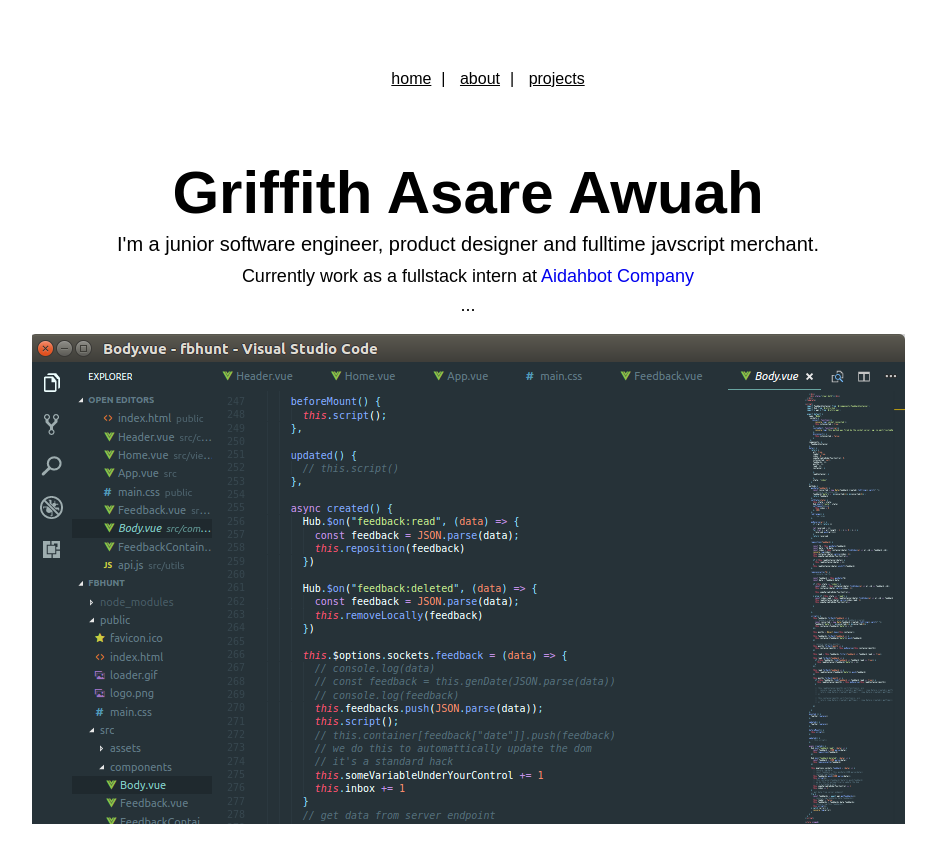
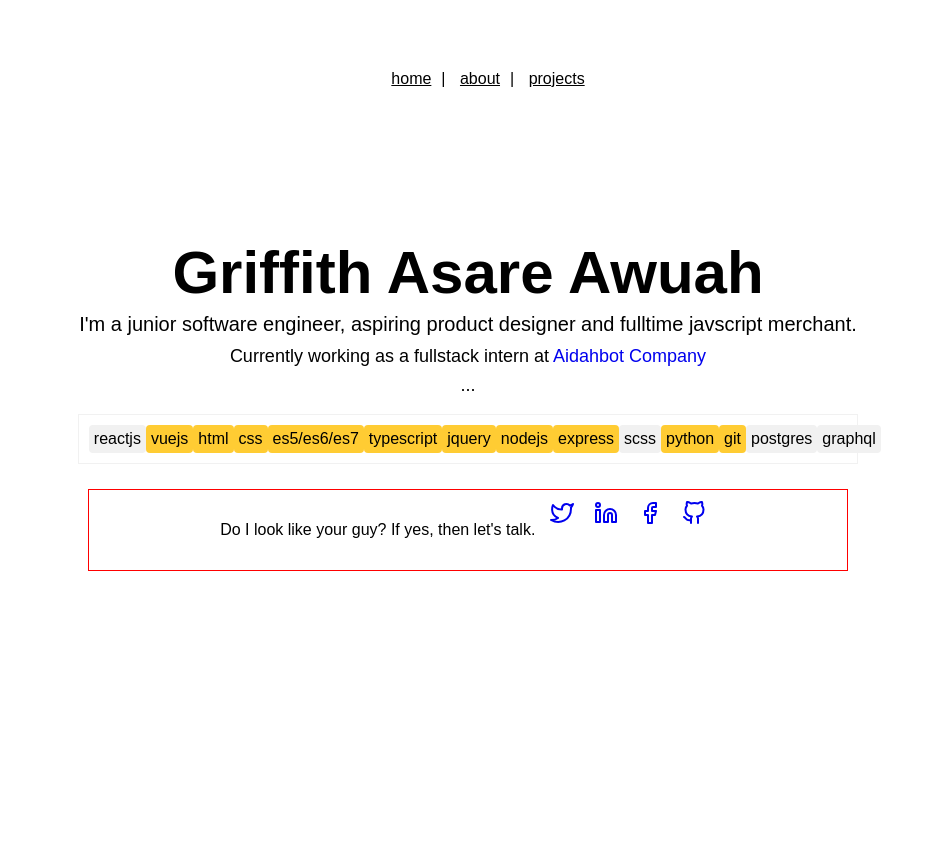
Before and after one commit to gwuah/mywebsite, a Vue app: page / in a window 1280 px wide. Shown: the top 862 px of the page, without its empty margins (172-1108 px from the left). Built offline with nearby package versions, Linux system fonts and the light colour scheme; a web font is replaced by a local one.

Commit message:
redesigning

```diff
--- a/public/index.html
+++ b/public/index.html
@@ -15,5 +15,7 @@
     </noscript>
     <div id="app"></div>
     <!-- built files will be auto injected -->
+
+    <script src="https://unpkg.com/feather-icons"></script>
   </body>
 </html>
--- /dev/null
+++ b/src/components/SkillTablet.vue
@@ -0,0 +1,26 @@
+<template>
+
+  <div :style="{backgroundColor: color || '#fc3' }">{{skill}}</div>
+
+</template>
+
+<style scoped>
+  div {
+    /* background-color: #fc3; */
+    padding: 5px;
+    border-radius: 4px;
+  }
+</style>
+
+<script>
+export default {
+  name: "skillTablet",
+  props: {
+    skill: String,
+    color: String
+  },
+  data() {
+    return {}
+  }
+}
+</script>
--- a/src/views/Home.vue
+++ b/src/views/Home.vue
@@ -1,22 +1,35 @@
 <template>
   <div class="home">
-    <navigation/>
+    <navigation class="navigation"/>
 
     <h1 class="name">Griffith Asare Awuah</h1>
-    <p class="description">I'm a junior software engineer, product designer and fulltime javscript merchant.</p>
-    <p class="current-position">Currently work as a fullstack intern at <a class="aidahbot-text" href="https://www.aidahbot.com">Aidahbot Company</a></p>
+    <p class="description">I'm a junior software engineer, aspiring product designer and fulltime javscript merchant.</p>
+    <p class="current-position">Currently working as a fullstack intern at <a class="aidahbot-text" href="https://www.aidahbot.com">Aidahbot Company</a></p>
     <p class="spread-love">...</p>
 
 
-    <img class="code-preview" :src="preview_img"/>
+    <!-- <img class="code-preview" :src="preview_img"/> -->
 
-    <div class="cards-container">
+    <div class="skills-container">
+      <skill-tablet v-for="(skillset, key) in skills" :skill="skillset.skill" :key="key" :color="skillset.color"/>
+    </div>
 
+    <div class="mini-contact">
+      Do I look like your guy? If yes, then let's talk.
+      <a href="https://twitter.com/gwuah_"><i data-feather="twitter"></i></a>
+      <a href="https://www.linkedin.com/in/griffith-awuah-b00a62112/_"><i data-feather="linkedin"></i></a>
+      <a href="https://facebook.com/gwuah_"><i data-feather="facebook"></i></a>
+      <a href="https://github.com/gwuah_"><i data-feather="github"></i></a>
     </div>
+
   </div>
 </template>
 
 <style scoped>
+  .navigation {
+    margin-bottom: 150px;
+  }
+
   .home{
     /* border: 1px solid green; */
     height: 100vh;
@@ -45,22 +58,67 @@
     text-decoration: none;
   }
 
+  .skills-container {
+    /* margin-top: -30px; */
+    padding: 10px;
+    width: 60%;
+    margin: 0 auto;
+    border: 1px solid #f1f1f1;
+    display: flex;
+    justify-content: space-around
+  }
+
+  .mini-contact {
+    width: 60%;
+    margin: 0 auto;
+    line-height: 80px;
+    margin-top: 25px !important;
+    border: 1px solid red;
+  }
+
+  .mini-contact svg {
+    margin: 10px;
+  }
+
 </style>
 
 
 <script>
 
-import Navigation from '@/components/Navigation'
+import Navigation from '@/components/Navigation';
+import SkillTablet from '@/components/SkillTablet';
 
 export default {
   name: 'home',
   components: {
-    Navigation
+    Navigation,
+    SkillTablet
   },
   data() {
     return {
-      preview_img: "./previewg.png"
+      preview_img: "./previewg.png",
+      skills: [
+        {skill:"reactjs", color: " #f1f1f1"},
+        {skill:"vuejs", color: null},
+        {skill:"html", color: null},
+        {skill:"css", color: null},
+        {skill:"es5/es6/es7", color: null},
+        {skill:"typescript", color: null},
+        {skill:"jquery", color: null},
+        {skill:"nodejs", color: null},
+        {skill:"express", color: null},
+        {skill:"scss", color: "#f1f1f1"},
+        {skill:"python", color: null},
+        {skill:"git", color: null},
+        {skill:"postgres", color: "#f1f1f1"},
+        {skill:"graphql", color: "#f1f1f1"}
+      ]
     }
+  },
+  mounted() {
+    // feather ? feather.replace() : alert("there's no feather")
+    // eslint-disable-next-line
+    feather.replace()
   }
 }
 </script>
```
Also changed, not shown: src/components/HelloWorld.vue (deleted, +0 -57 lines).
